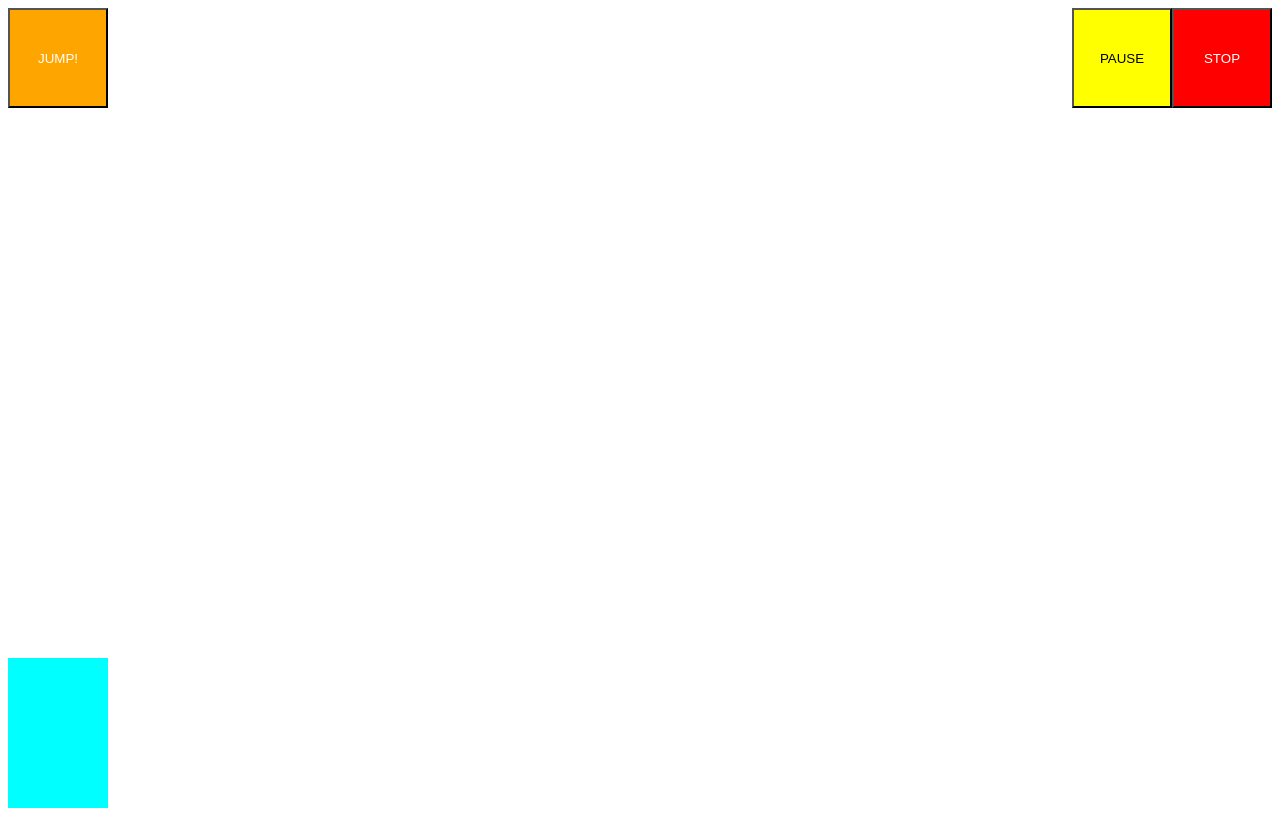
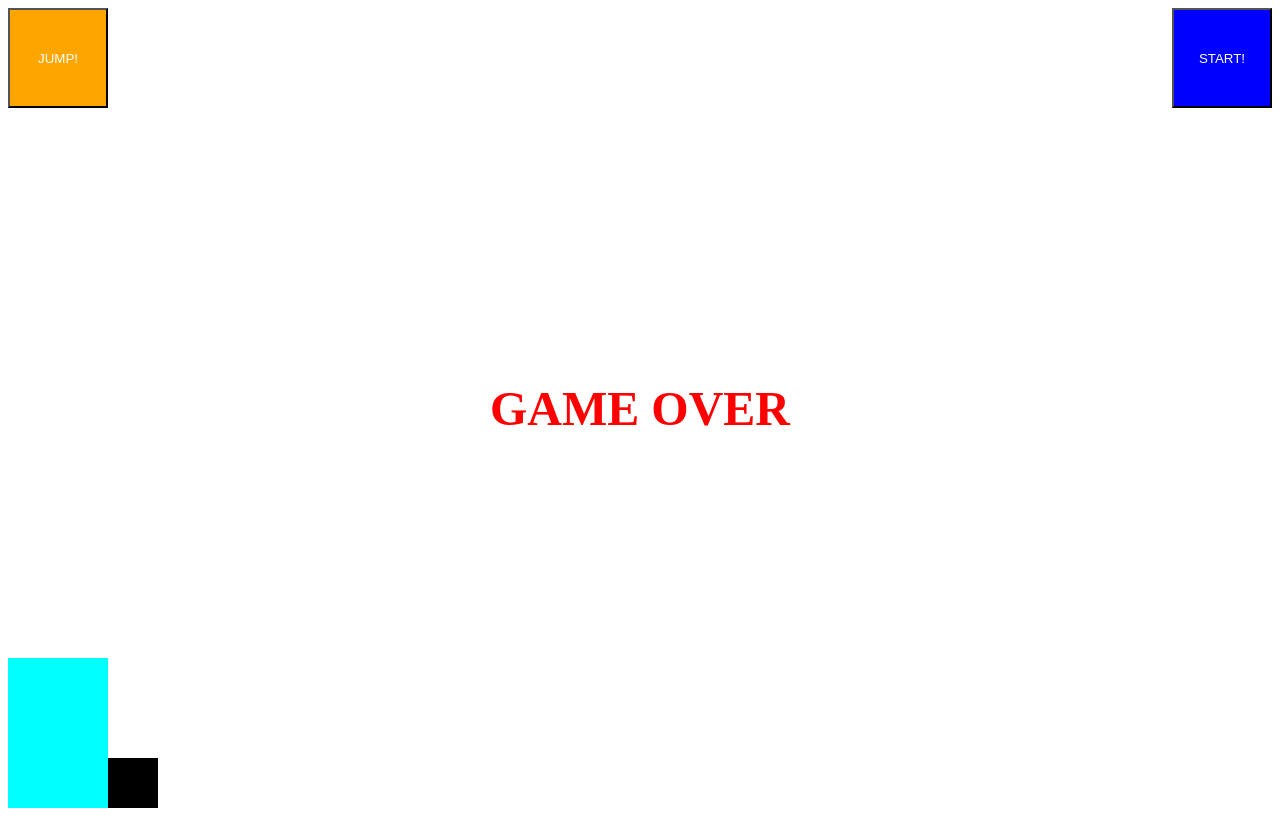
Before and after one commit to salmonco/embeddable-mini-game, a website built with Vite: page index.html in a window 1280 px wide. Both pictures are taken after a click on the button "START!". Built offline with nearby package versions, Linux system fonts and the light colour scheme.

Commit message:
feat(game, character, hurdle): 충돌 판정

```diff
--- a/src/character.ts
+++ b/src/character.ts
@@ -1,9 +1,11 @@
-import type Hurdle from "./hurdle.js"
+import Hurdle from "./hurdle.js"
 
 class Character {
     static JUMP_AFTER_MS = 1000
     static MAX_JUMP_COUNT = 2
     static JUMP_HEIGHT = 200
+    static WIDTH = 100
+    static HEIGHT = 150
 
     private _footHeight = 0
     private _jump_start_ms = 0
@@ -30,7 +32,7 @@ class Character {
     }
 
     isMeetHurdle(hurdleX: number) {
-        return this._x === hurdleX
+        return hurdleX < this._x + Character.WIDTH && hurdleX + Hurdle.WIDTH > this._x
     }
 
     isSurvive(hurdle: Hurdle) {
--- a/src/game.ts
+++ b/src/game.ts
@@ -1,4 +1,4 @@
-import type Character from "./character.js";
+import Character from "./character.js";
 import Hurdle from "./hurdle.js";
 
 class Game {
@@ -82,11 +82,21 @@ class Game {
         this._lastTime = now
         this._hurdle.tick(delta)
         if (!this._character.isSurvive(this._hurdle)) {
-            this.stop()
+            this._gameOver()
             return
         }
         this.render()
         this._requestAnimationFrameId = requestAnimationFrame(this._animate)
+    }
+
+    private _gameOver() {
+        this._hideStopButton()
+        this._hidePauseButton()
+        this._hideResumeButton()
+        this._showStartButton()
+        this._createGameOverMessage()
+        this._showGameOverMessage()
+        this.stop()
     }
 
     private _createRoot() {
@@ -100,6 +110,8 @@ class Game {
         if (this._root.querySelector('#character') === null) {
             const characterContainer = document.createElement('div')
             characterContainer.id = 'character'
+            characterContainer.style.width = Character.WIDTH + 'px'
+            characterContainer.style.height = Character.HEIGHT + 'px'
             this._root.appendChild(characterContainer)
         }
     }
@@ -108,6 +120,8 @@ class Game {
         if (this._root.querySelector('#hurdle') === null) {
             const hurdleContainer = document.createElement('div')
             hurdleContainer.id = 'hurdle'
+            hurdleContainer.style.width = Hurdle.WIDTH + 'px'
+            hurdleContainer.style.height = Hurdle.HEIGHT + 'px'
             this._root.appendChild(hurdleContainer)
         }
     }
@@ -119,6 +133,7 @@ class Game {
             startButton.innerText = 'START!'
             startButton.addEventListener('click', () => {
                 this._hideStartButton()
+                this._hideGameOverMessage()
                 this._createJumpButton()
                 this._createStopButton()
                 this._createPauseButton()
@@ -240,6 +255,29 @@ class Game {
             resumeButton.style.display = 'block'
         }
     }
+
+    private _createGameOverMessage() {
+        if (this._root.querySelector('#gameOverMessage') === null) {
+            const gameOverMessage = document.createElement('div')
+            gameOverMessage.id = 'gameOverMessage'
+            gameOverMessage.innerText = 'GAME OVER'
+            this._root.appendChild(gameOverMessage)
+        }
+    }
+
+    private _hideGameOverMessage() {
+        const gameOverMessage = this._root.querySelector<HTMLDivElement>('#gameOverMessage')
+        if (gameOverMessage !== null) {
+            gameOverMessage.style.display = 'none'
+        }
+    }
+
+    private _showGameOverMessage() {
+        const gameOverMessage = this._root.querySelector<HTMLDivElement>('#gameOverMessage')
+        if (gameOverMessage !== null) {
+            gameOverMessage.style.display = 'block'
+        }
+    }
 }
 
 export default Game
--- a/src/hurdle.ts
+++ b/src/hurdle.ts
@@ -1,7 +1,9 @@
 class Hurdle {
     static SPEED = 0.15
+    static WIDTH = 50
+    static HEIGHT = 50
 
-    private _height = 1
+    private _height = Hurdle.HEIGHT
     private _x
 
     constructor(x: number) {
--- a/src/style.css
+++ b/src/style.css
@@ -6,8 +6,6 @@
 #character {
     position: absolute;
     left: 0;
-    width: 100px;
-    height: 150px;
     background-color: aqua;
     transition: bottom 0.4s ease-out;
 }
@@ -15,8 +13,6 @@
 #hurdle {
     position: absolute;
     bottom: 0;
-    width: 50px;
-    height: 50px;
     background-color: black;
 }
 
@@ -57,3 +53,13 @@
     color: white;
     float: right;
 }
+
+#gameOverMessage {
+    position: absolute;
+    top: 50%;
+    left: 50%;
+    transform: translate(-50%, -50%);
+    font-size: 48px;
+    font-weight: bold;
+    color: red;
+}
```
Also changed, not shown: __tests__/character.test.ts (+24 -0 lines), __tests__/game.test.ts (+82 -0 lines), __tests__/hurdle.test.ts (+2 -2 lines).
